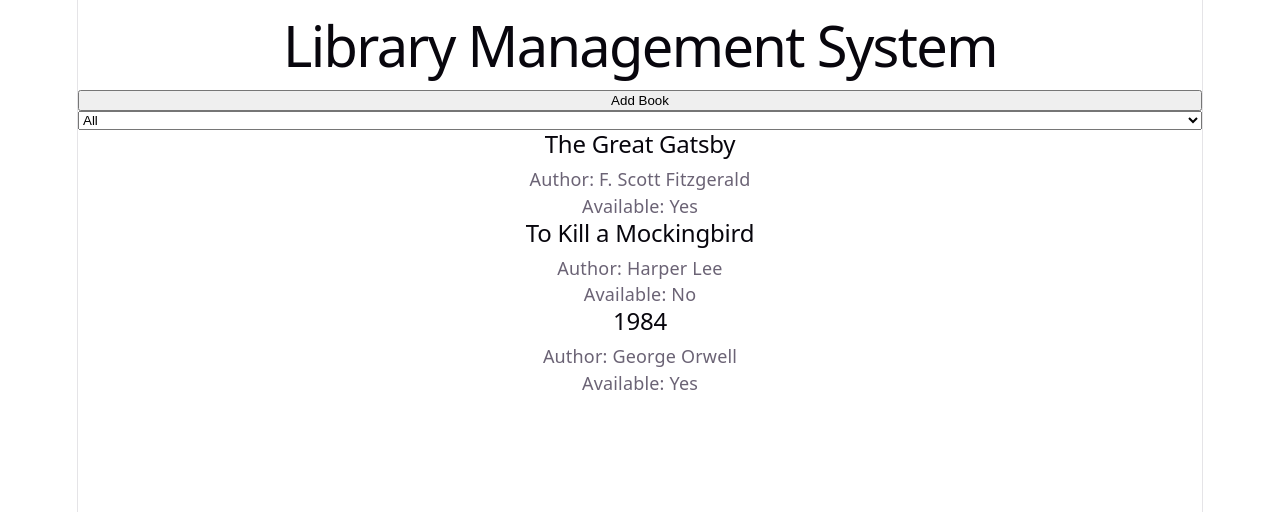
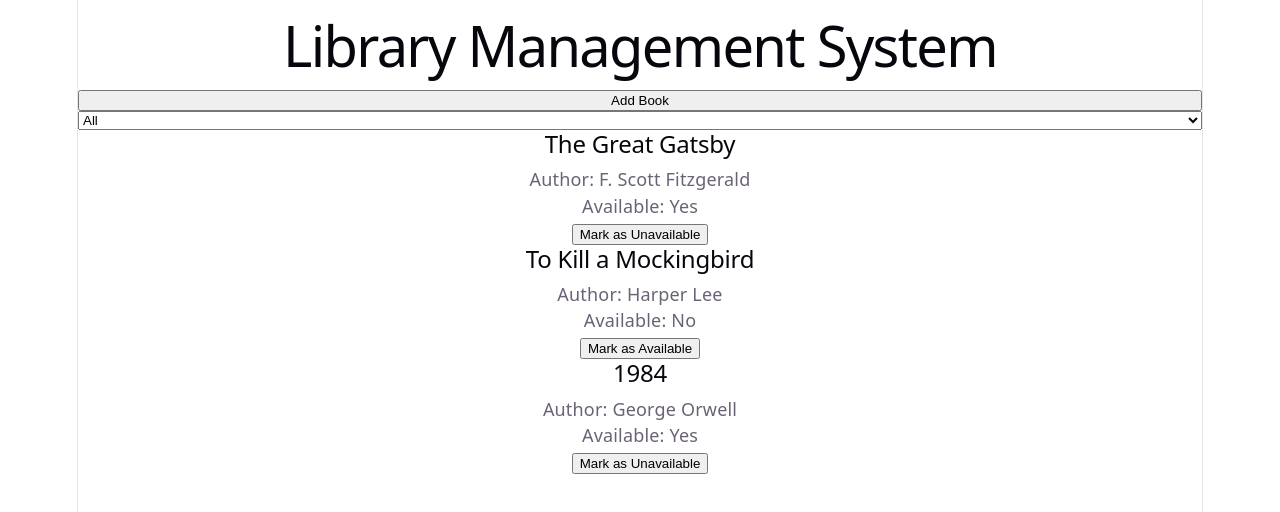
Before and after one commit to quangquan117/Library_TP_M2, a React (Vite) app: page / in a window 1280 px wide. Shown: the top 512 px of the page. Built offline with nearby package versions, Linux system fonts and the light colour scheme.

Commit message:
Add availability button

```diff
--- a/src/App.tsx
+++ b/src/App.tsx
@@ -6,11 +6,21 @@ import { AddBook } from './component/AddBook'
 import { FilterBooksSelect } from './component/filterBooks'
 function App() {
   const [books, setBooks] = useState<{ [id: string]: Book }>({
-    "1" :{ title: 'The Great Gatsby', author: 'F. Scott Fitzgerald', available: true },
-    "2" :{ title: 'To Kill a Mockingbird', author: 'Harper Lee', available: false },
-    "3" :{ title: '1984', author: 'George Orwell', available: true },
+    "1" :{ id: 1, title: 'The Great Gatsby', author: 'F. Scott Fitzgerald', available: true },
+    "2" :{ id: 2, title: 'To Kill a Mockingbird', author: 'Harper Lee', available: false },
+    "3" :{ id: 3, title: '1984', author: 'George Orwell', available: true },
   })
   const [tempBooks, setTempBooks] = useState<{ [id: string]: Book }>(books)
+
+  const onToggleAvailability = (id: string) => {
+    setBooks(prevBooks => ({
+      ...prevBooks,
+      [id]: {
+        ...prevBooks[id],
+        available: !prevBooks[id].available
+      }
+    }))
+  }
 
 
   return (
@@ -18,7 +28,7 @@ function App() {
       <h1>Library Management System</h1>
       <AddBook Books={books} setBooks={setBooks} />
       <FilterBooksSelect books={books} setTempBooks={setTempBooks} />
-      <PrintAllBooks books={Object.values(tempBooks)} />
+      <PrintAllBooks books={Object.values(tempBooks)} onToggleAvailability={onToggleAvailability} />
     </>
   )
 }
--- a/src/component/AddBook.tsx
+++ b/src/component/AddBook.tsx
@@ -12,6 +12,7 @@ export function AddBook({Books, setBooks}: {Books: { [id: string]: Book }, setBo
         e.preventDefault()
         setShowForm(false)
         const newBook: Book = {
+            id: Date.now(),
             title: (e.currentTarget.elements[0] as HTMLInputElement).value,
             author: (e.currentTarget.elements[1] as HTMLInputElement).value,
             available: true
--- a/src/component/BookItem.tsx
+++ b/src/component/BookItem.tsx
@@ -1,11 +1,14 @@
 import type { Book } from '../interface/book'
 
-export function PrintBookDetails({ book }: { book: Book }) {
+export function PrintBookDetails({ book, onToggleAvailability, id }: { book: Book; onToggleAvailability: (id: string) => void; id: number }) {
     return (
         <div>
             <h2>{book.title}</h2>
             <p>Author: {book.author}</p>
             <p>Available: {book.available ? 'Yes' : 'No'}</p>
+            <button onClick={() => onToggleAvailability(id.toString())}>
+                {book.available ? 'Mark as Unavailable' : 'Mark as Available'}
+            </button>
         </div>
     )
 }
--- a/src/component/Booklist.tsx
+++ b/src/component/Booklist.tsx
@@ -1,10 +1,10 @@
 import type { Book } from '../interface/book'
 import { PrintBookDetails } from './BookItem'
 
-export function PrintAllBooks({books} : {books: Book[]}) {
+export function PrintAllBooks({books, onToggleAvailability}: {books: Book[], onToggleAvailability: (id: string) => void}) {
     return (<>
           {books.map((book) => (
-            <PrintBookDetails book={book} />
+            <PrintBookDetails book={book} onToggleAvailability={onToggleAvailability} id={book.id} />
           ))}
         </>)
 }
--- a/src/interface/book.ts
+++ b/src/interface/book.ts
@@ -1,4 +1,5 @@
 interface Book {
+    id: number;
     title: string;
     author: string;
     available: boolean;
```
Also changed, not shown: src/component/ButtonAvailable.tsx (added, +9 -0 lines).
